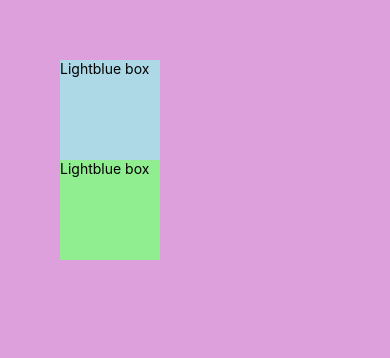
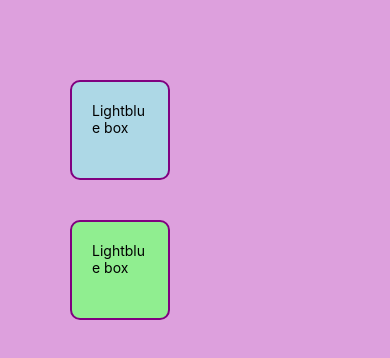
Before and after one commit to datntse150392/leanring_react_native, a React Native app in the folder HelloWorld/: screen / in a window 390 px wide. Shown: the top 358 px of the page. Built offline with nearby package versions, Linux system fonts and the light colour scheme.

Commit message:
React Native Tutorials - 22: Box Model
- Ở phần thuộc tính borderRadis thì bên IOS sẽ không có ăn thuộc tính này ở component Text, mà bên Android thì lại được

```diff
--- a/HelloWorld/App.js
+++ b/HelloWorld/App.js
@@ -22,6 +22,13 @@ const styles = StyleSheet.create({
   box: {
     width: 100,
     height: 100,
+    marginHorizontal: 10,
+    marginVertical: 20,
+    borderWidth: 2,
+    borderColor: "purple",
+    borderStyle: "solid",
+    borderRadius: 10,
+    padding: 20,
   },
   lightBlueBg: {
     backgroundColor: "lightblue",
```
